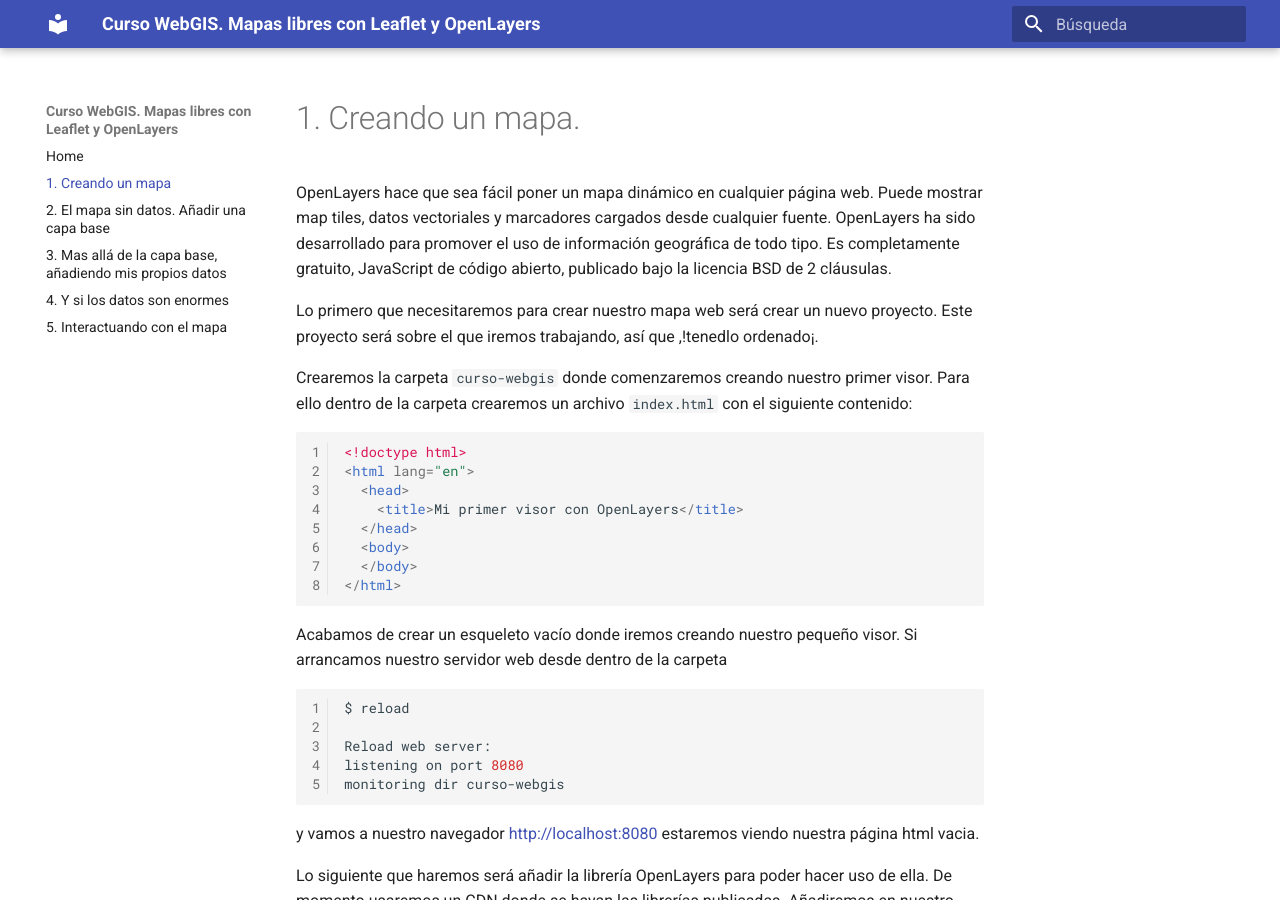
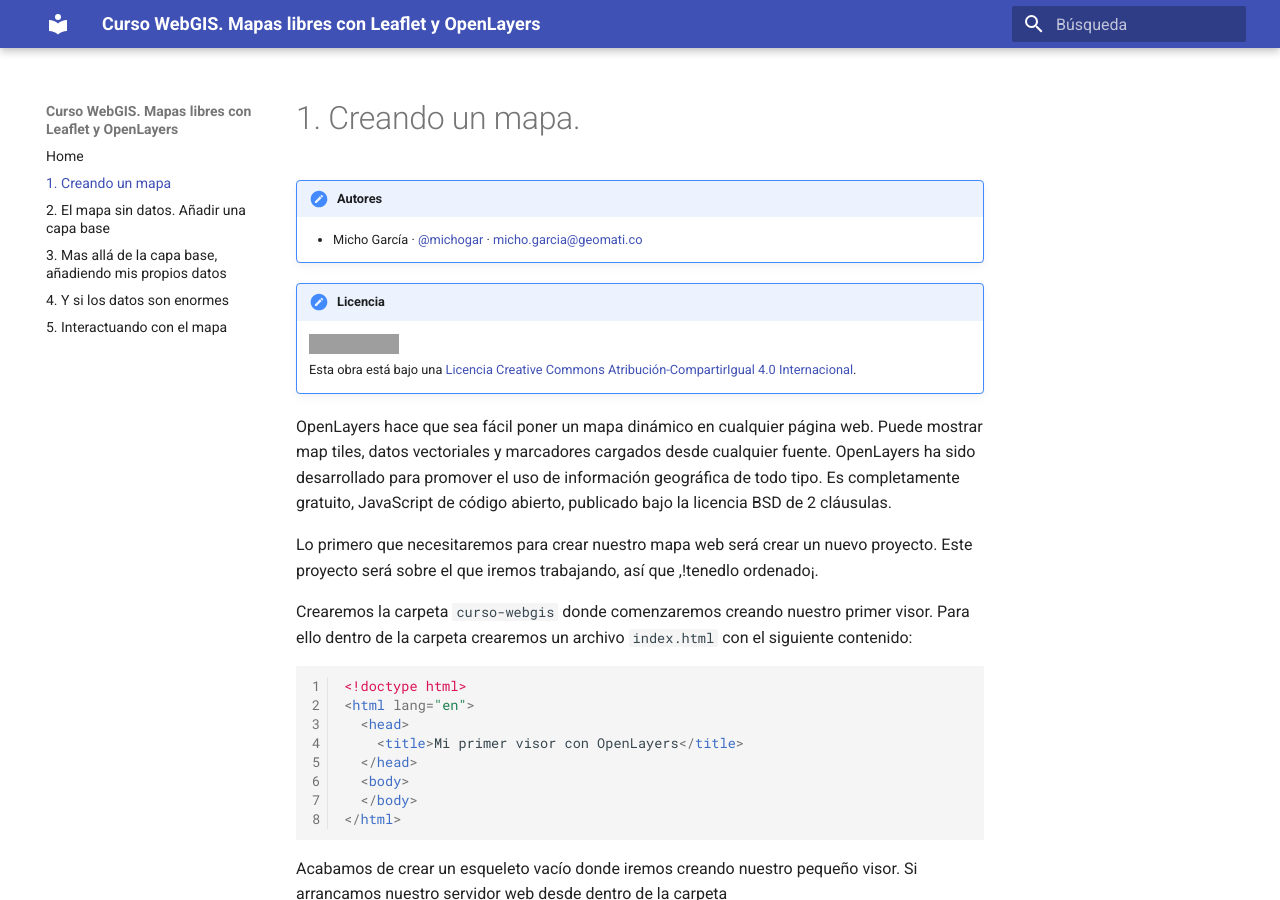
Before and after one commit to xeoinquedos/curso-webgis, an MkDocs documentation site: the page built from docs/1_creando_mapa.md, in a window 1280 px wide and 900 px high. Built offline with MkDocs 1.6.1 and Material for MkDocs 9.7.7, drawn with Linux system fonts in a browser that asks for light colours; grey boxes are pictures that could not be loaded.

Commit message:
Añadida licencia

```diff
--- a/docs/1_creando_mapa.md
+++ b/docs/1_creando_mapa.md
@@ -1,4 +1,9 @@
 # 1. Creando un mapa.
+
+!!! note "Autores"
+    * Micho García · [@michogar](https://twitter.com/michogar) · [micho.garcia@geomati.co](micho.garcia@geomati.co)
+!!! note "Licencia"
+    <a rel="license" href="http://creativecommons.org/licenses/by-sa/4.0/"><img alt="Licencia Creative Commons" style="border-width:0" src="https://i.creativecommons.org/l/by-sa/4.0/88x31.png" /></a><br />Esta obra está bajo una <a rel="license" href="http://creativecommons.org/licenses/by-sa/4.0/">Licencia Creative Commons Atribución-CompartirIgual 4.0 Internacional</a>.
 
 OpenLayers hace que sea fácil poner un mapa dinámico en cualquier página web. Puede mostrar map tiles, datos vectoriales y marcadores cargados desde cualquier fuente. OpenLayers ha sido desarrollado para promover el uso de información geográfica de todo tipo. Es completamente gratuito, JavaScript de código abierto, publicado bajo la licencia BSD de 2 cláusulas.
 
```
Also changed, not shown: docs/2_capas_base.md (+6 -0 lines), docs/3_mis_datos.md (+5 -0 lines), docs/4_wms_wmts.md (+5 -0 lines), docs/5_interactuando_mapa.md (+5 -0 lines).
